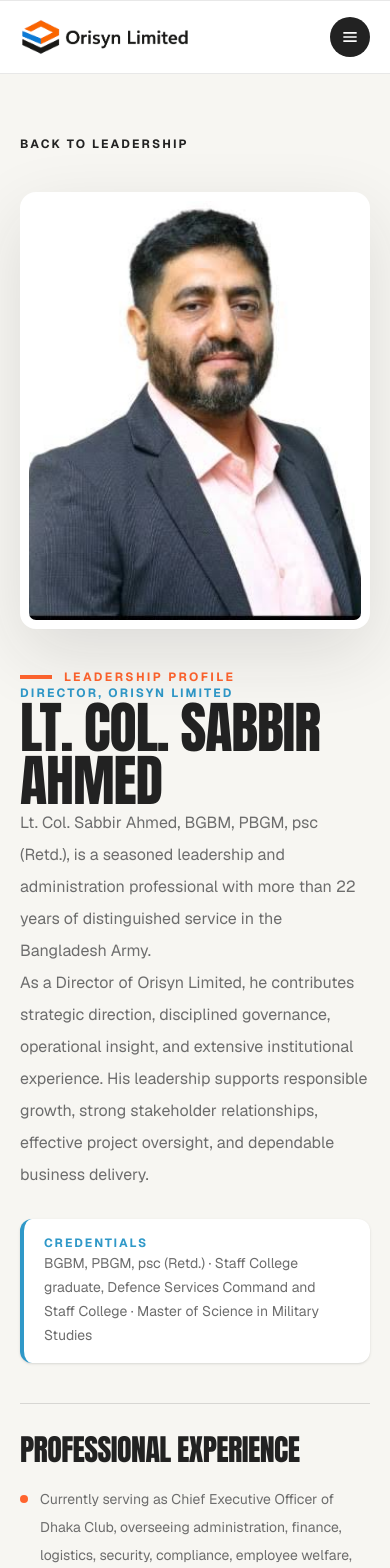
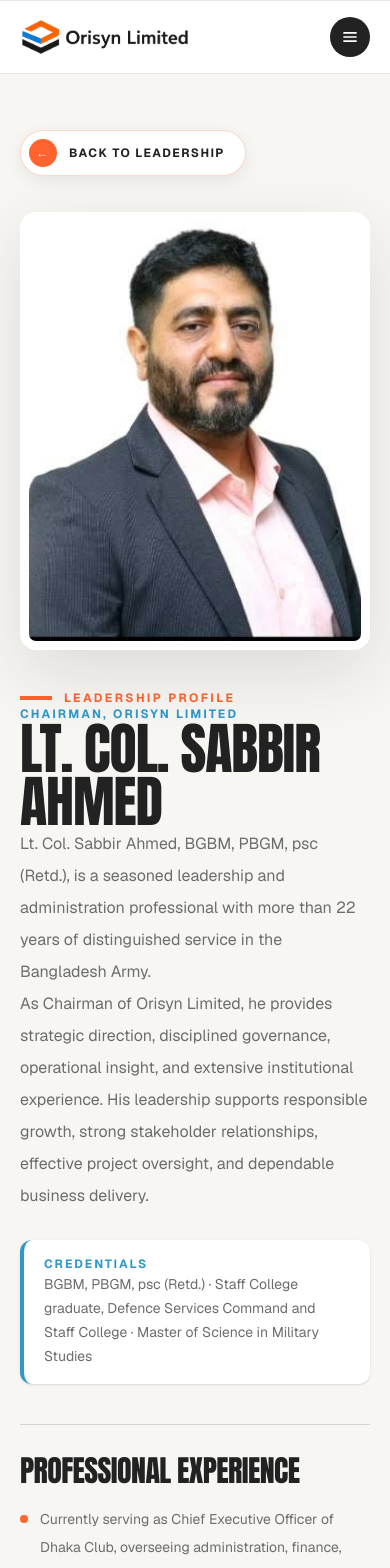
Before and after one commit to rubelrana123/orisyn_limited, a Next.js app: page /about/sabbir-ahmed in a window 390 px wide. Shown: the top 1568 px of the page. Built offline with nearby package versions, Linux system fonts and the light colour scheme.

Commit message:
update chairman

```diff
--- a/app/(landing)/about/[person]/page.tsx
+++ b/app/(landing)/about/[person]/page.tsx
@@ -18,12 +18,12 @@
   },
   "sabbir-ahmed": {
     name: "Lt. Col. Sabbir Ahmed",
-    role: "Director, Orisyn Limited",
+    role: "Chairman, Orisyn Limited",
     image: "/director/sabbirAhmed.jpeg",
     introduction:
       "Lt. Col. Sabbir Ahmed, BGBM, PBGM, psc (Retd.), is a seasoned leadership and administration professional with more than 22 years of distinguished service in the Bangladesh Army.",
     details:
-      "As a Director of Orisyn Limited, he contributes strategic direction, disciplined governance, operational insight, and extensive institutional experience. His leadership supports responsible growth, strong stakeholder relationships, effective project oversight, and dependable business delivery.",
+      "As Chairman of Orisyn Limited, he provides strategic direction, disciplined governance, operational insight, and extensive institutional experience. His leadership supports responsible growth, strong stakeholder relationships, effective project oversight, and dependable business delivery.",
     experience: [
       "Currently serving as Chief Executive Officer of Dhaka Club, overseeing administration, finance, logistics, security, compliance, employee welfare, and services for more than 4,500 members and 450 staff.",
       "Commanded an 850-member Border Guard Bangladesh battalion, leading operations, personnel management, training, security, logistics, and stakeholder coordination.",
@@ -66,8 +66,14 @@
       <div className="container">
         <Link
           href="/about#leadership"
-          className="text-xs font-bold uppercase tracking-[0.18em] text-primary transition-colors hover:text-charcoal sm:text-sm"
+          className="group inline-flex min-h-11 items-center gap-3 rounded-full border border-primary/25 bg-surface py-2 pl-2 pr-5 text-xs font-bold uppercase tracking-[0.12em] text-charcoal shadow-[0_5px_16px_rgba(34,34,34,0.08)] transition-[border-color,background-color,box-shadow,transform,color] duration-200 hover:-translate-y-0.5 hover:border-primary hover:bg-primary hover:text-white hover:shadow-[0_10px_24px_rgba(255,100,46,0.24)] sm:min-h-12 sm:pr-6"
         >
+          <span
+            className="grid size-7 shrink-0 place-items-center rounded-full bg-primary text-white transition-[background-color,transform,color] duration-200 group-hover:-translate-x-0.5 group-hover:bg-white group-hover:text-primary sm:size-8"
+            aria-hidden="true"
+          >
+            ←
+          </span>
           Back to leadership
         </Link>
 
--- a/components/home/BoardOfDirector.tsx
+++ b/components/home/BoardOfDirector.tsx
@@ -22,15 +22,15 @@
     id: 2,
     name: "Sabbir Ahmed",
     imageName: "Lt. Col. (Retd.) Sabbir Ahmed",
-    role: "Director",
+    role: "Chairman",
     image: "/director/sabbirAhmed.jpeg",
     imagePosition: "52% center",
     href: "/about/sabbir-ahmed",
 
     description:
-      "Supporting the company’s strategic direction with a focus on strong partnerships, disciplined delivery, and sustainable progress.",
+      "Guiding the company’s strategic direction with disciplined governance, strong partnerships, and a clear focus on sustainable progress.",
     details:
-      "He contributes to business planning and delivery oversight, helping teams maintain clear priorities and dependable standards.",
+      "He provides leadership in governance, business planning, and organizational oversight, helping Orisyn maintain clear priorities and dependable standards.",
   },
 ] as const;
 
```
